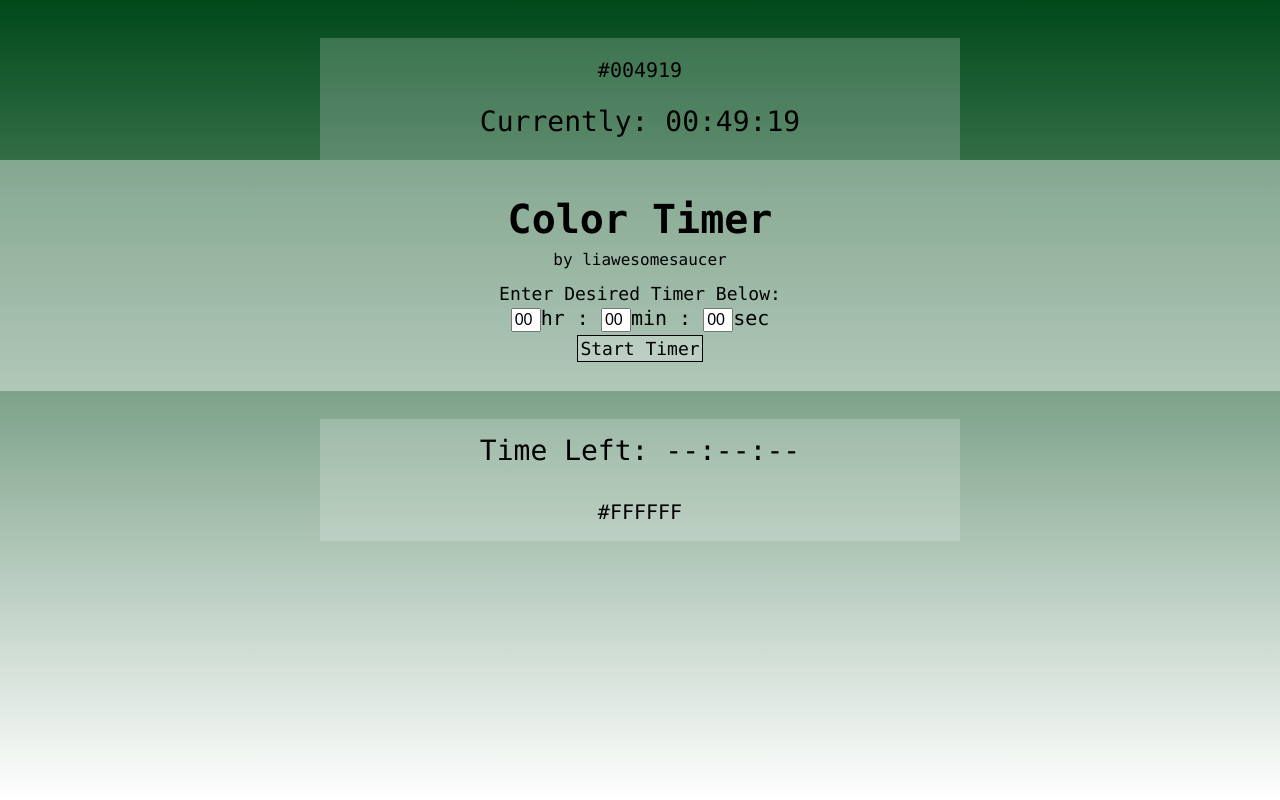
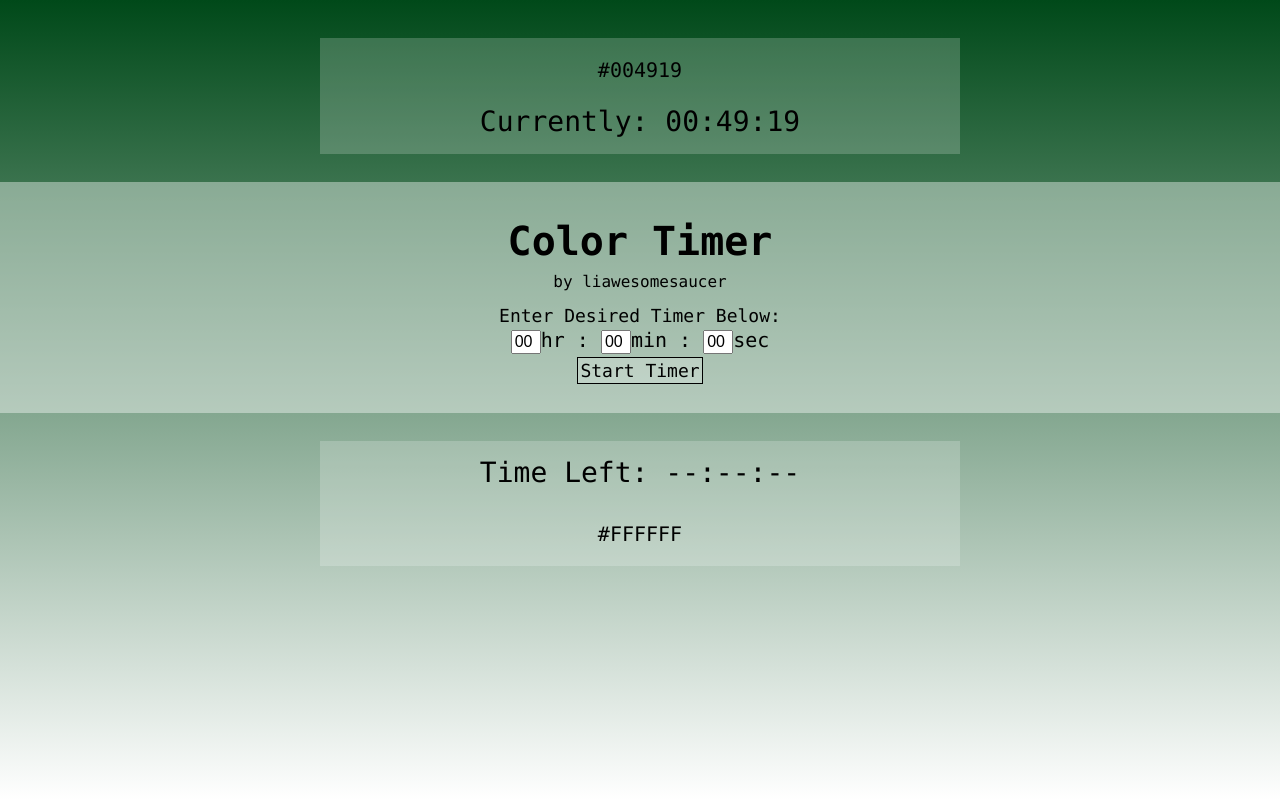
Before and after one commit to liawesomesaucer/color_timer, a plain HTML site: page index.html in a window 1280 px wide. Drawn offline with nearby package versions, Linux system fonts and the light colour scheme.

Commit message:
fixed spacing issue
spacing issue fixed with top and middle divs

```diff
--- a/index.html
+++ b/index.html
@@ -3,10 +3,15 @@
 <html lang="en">
 
 <head>
+
+	<meta charset="utf-8">
 	<title>Color Timer</title>
+	<link rel="Shortcut Icon" href="images/colorwheel.jpg">
+	<link rel="icon" type="images/jpeg" href="images/colorwheel.jpg">
 
 	<style>
 	body {
+		/*overflow:hidden;*/
 		font: 20px/24px Lucida Console, Arial, sans-serif;
 		margin:0;
 		padding:0;
@@ -174,7 +179,7 @@
 	<div class="content">
 
 
-		<div id="top" style="height:16%;">
+		<div id="top" style="">
 			<p id="current_color" style="margin-bottom:-20px; padding-top:20px;">#000000</p>
 			<p id="current_time" style="font-size:28px;line-height:120%;padding:15px;">Loading</p>
 		</div>
@@ -203,7 +208,7 @@
 		</div>
 	</div>
 
-		<div id="bottom" style="height:16%;">
+		<div id="bottom" style="">
 			<p id="bottom_timer" style="font-size:28px;line-height:120%;padding:15px;">Time Left: --:--:--</p>
 			<p id="bottom_color" style="margin-top:-10px;padding-bottom:20px;">#FFFFFF</p>
 		</div>
```
Also changed, not shown: images/colorwheel.jpg (added).
